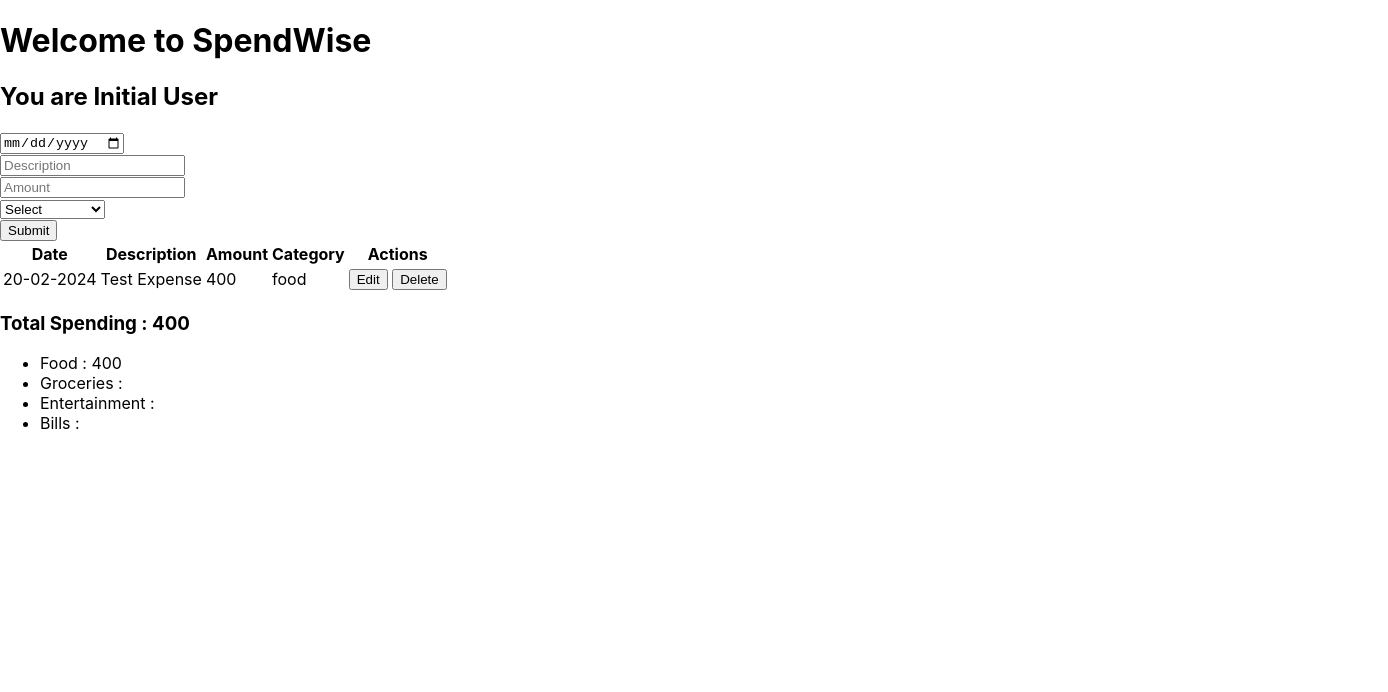
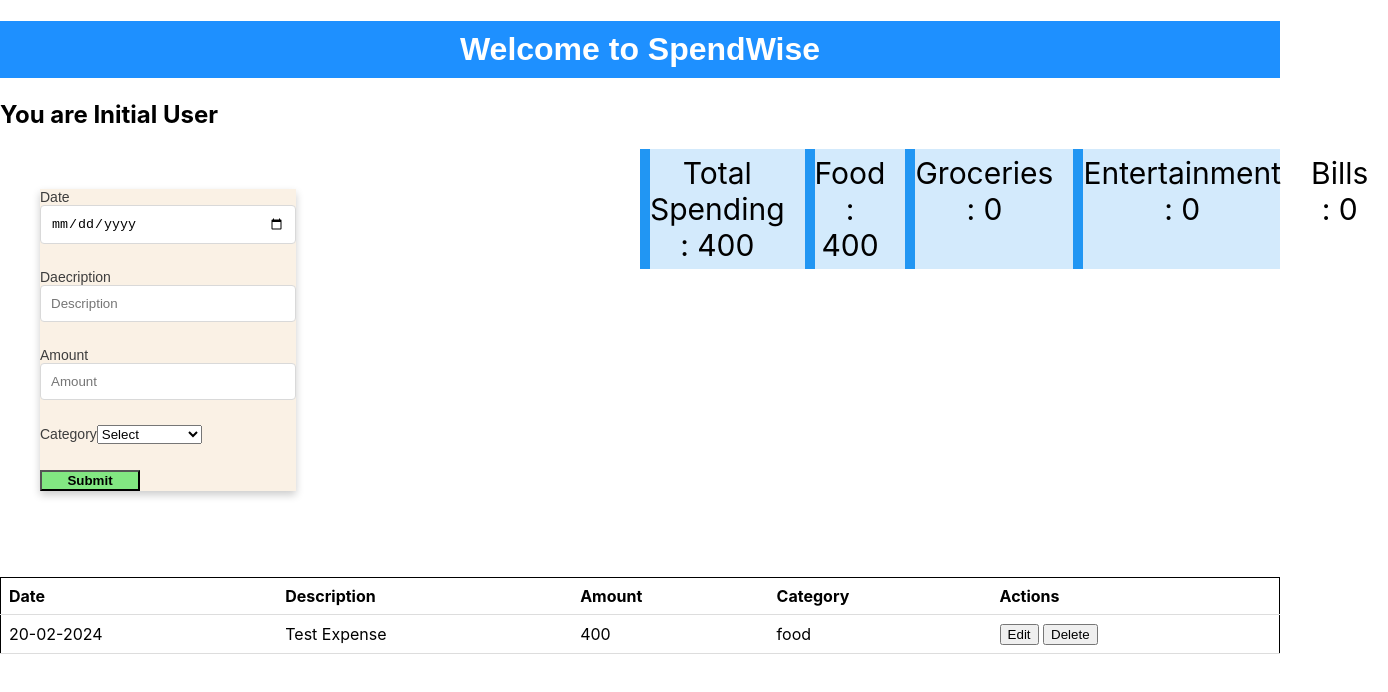
Before and after one commit to Meenakshi7395/expense_tracker, a React (Create React App) app: page / in a window 1280 px wide. Shown: the top 692 px of the page, 1388 px wide, since content can reach past the window. Built offline with nearby package versions, Linux system fonts and the light colour scheme.

Commit message:
style test done

```diff
--- a/src/App.js
+++ b/src/App.js
@@ -1,6 +1,6 @@
 import logo from './logo.svg';
 import './App.css';
-import Home from './pages/Home';
+import Home from './pages/Home.js';
 
 
 function App() {
--- /dev/null
+++ b/src/components/AddExpense.css
@@ -0,0 +1,61 @@
+
+  input {
+    border: 1px solid #d9d9d9;
+    border-radius: 4px;
+    box-sizing: border-box;
+    padding: 10px;
+    width: 100%;
+
+  }
+
+  label {
+    color: #3d3d3d;
+    display: block;
+    font-family: sans-serif;
+    font-size: 14px;
+    font-weight: 500;
+    margin-bottom: 5px;
+
+  }
+
+  .card {
+    /* Add shadows to create the "card" effect */
+    box-shadow: 0 4px 8px 0 rgba(0,0,0,0.2);
+    transition: 0.3s;
+    width: 40%;
+    /* padding-left: 5%; */
+    background-color: rgb(250, 241, 229);
+    /* margin-left: 4%; */
+    margin: 40px;
+
+  }
+
+  #btn{
+    width: 100px;
+    background-color: rgb(130, 231, 130);
+    font-weight: 600;
+  }
+  /* On mouse-over, add a deeper shadow
+  .card:hover {
+    box-shadow: 0 8px 16px 0 rgba(0,0,0,0.2);
+  }
+
+  /* Add some padding inside the card container */
+  /* .container {
+    padding: 2px 16px;
+  } */
+
+  table {
+    border-collapse: collapse;
+    width: 100%;
+    border: 1px solid black;
+    margin-top: 2%;
+  }
+
+  th, td {
+    padding: 8px;
+    text-align: left;
+    border-bottom: 1px solid #DDD;
+  }
+
+  tr:hover {background-color: #D6EEEE;}
--- a/src/components/AddExpense.js
+++ b/src/components/AddExpense.js
@@ -3,7 +3,7 @@
 import { useState } from "react";
 import { addExpense } from "../redux/spendWiseReducer";
 import { useDispatch } from "react-redux";
-
+import './AddExpense.css';
 function AddExpense(){
 
     const [date, setDate] = useState(new Date());
@@ -30,16 +30,18 @@ function AddExpense(){
 
     return <>
          {/* <form onSubmit={getValue}>  */}
-            <label>
+
+            <div className="card">
+            <label>Date
                 <input type="date" name="date"  placeholder="Enter Date" onChange={(event)=>setDate(event.target.value)} value={date}/>
             </label><br/>
-            <label>
+            <label>Daecription
                 <input type="text" name="description" placeholder="Description" onChange={(event)=>setDescription(event.target.value)}/>
             </label><br/>
-            <label>
+            <label>Amount
             <   input type="number" name="amount" placeholder="Amount" onChange={(event)=>setAmount(event.target.value)}/>
             </label><br/>
-            <label>
+            <label>Category
             <select id="category" name="Category" onChange={(event)=>setCategory(event.target.value)}>
                 <option >Select</option>
                 <option value="food">Food</option>
@@ -48,8 +50,8 @@ function AddExpense(){
                 <option value="bills">Bills</option>
             </select>
             </label><br/>
-            <button onClick={onSubmit}>Submit</button>
-
+            <button id="btn" onClick={onSubmit}>Submit</button>
+           </div>
         </>
 }
 
--- /dev/null
+++ b/src/components/CategoriedSpending.css
@@ -0,0 +1,43 @@
+.card2{
+    box-shadow: 0 4px 8px 0 rgba(0,0,0,0.2);
+    transition: 0.3s;
+    width: 40%;
+    padding-left: 5%;
+    background-color:rgb(202, 198, 198);
+    margin-left: 4%;
+
+}
+
+.grid-container {
+    display: grid;
+    height: 100px;
+    align-content: center;
+    grid-template-columns: auto auto auto auto auto;
+    gap: 10px;
+    background-color: #2196F3;
+    padding: 10px;
+
+  }
+
+  .grid-container > div {
+    background-color: rgba(255, 255, 255, 0.8);
+    text-align: center;
+    padding: 20px 0;
+    font-size: 30px;
+    padding-right: 20px;
+  }
+
+  /* .card2 {
+    box-shadow: 0 4px 8px 0 rgba(0,0,0,0.2);
+    transition: 0.3s;
+    width: 30%;
+    height: 100px;
+  }
+   */
+  .card2:hover {
+    box-shadow: 0 8px 16px 0 rgba(0,0,0,0.2);
+  }
+
+  .container {
+    padding: 2px 16px;
+  }
--- a/src/components/CategoriedSpending.js
+++ b/src/components/CategoriedSpending.js
@@ -1,36 +1,74 @@
 import React, { useEffect, useState } from "react";
 import { useSelector } from "react-redux";
-
+import './CategoriedSpending.css';
 function CategorisedSpending()
 {
     const totalSpending = useSelector(state=>state.spendwise.totalSpending)
     const expenses = useSelector((state)=>state.spendwise.expenses)
 
     const [foodAmount , setFoodAmount] = useState(0);
+    const [groceriesAmount , setGroceriesAmount] = useState(0);
+    const [entertainmentAmount, setEntertainmentAmount] = useState(0);
+    const [billsAmount, setBillsAmount] = useState(0);
 
     useEffect(()=>{
         var sumFoodAmount = 0
+        var sumGroceriesAmount =0
+        var sumEntertainmentAmount = 0
+        var sumBillsAmount = 0
+
         expenses.forEach(expense => {
             if(expense.category==='food')
             {
                 console.log(expense)
                 sumFoodAmount += Number(expense.amount)
             }
+
+            else if(expense.category==='grossiory')
+            {
+                console.log(expense)
+                sumGroceriesAmount += Number(expense.amount)
+            }
+
+            else if(expense.category==='entertainment')
+            {
+                console.log(expense)
+                sumEntertainmentAmount += Number(expense.amount)
+            }
+
+            else if(expense.category==='bills')
+            {
+                sumBillsAmount += Number(expense.amount)
+            }
+
         });
         setFoodAmount(sumFoodAmount)
-
+        setGroceriesAmount(sumGroceriesAmount)
+        setEntertainmentAmount(sumEntertainmentAmount)
+        setBillsAmount(sumBillsAmount)
     },[expenses])
 
 return <>
 
-    <h3>Total Spending : {totalSpending}</h3>
+<div class="grid-container">
+  <div>Total Spending : {foodAmount+groceriesAmount+entertainmentAmount+billsAmount}</div>
+  <div>Food : {foodAmount}</div>
+  <div>Groceries : {groceriesAmount}</div>
+  <div>Entertainment : {entertainmentAmount}</div>
+  <div>Bills : {billsAmount}</div>
+</div>
+
+    {/* <div className="card2">
+    <h3>Total Spending : {foodAmount+groceriesAmount+entertainmentAmount+billsAmount}</h3>
         <ul>
             <li>Food : {foodAmount}</li>
-            <li>Groceries : {}</li>
-            <li>Entertainment : {}</li>
-            <li>Bills : {}</li>
+            <li>Groceries : {groceriesAmount}</li>
+            <li>Entertainment : {entertainmentAmount}</li>
+            <li>Bills : {billsAmount}</li>
         </ul>
+    </div> */}
     </>
+
 }
 
 export default CategorisedSpending;
--- /dev/null
+++ b/src/pages/Home.css
@@ -0,0 +1,16 @@
+h1{
+    text-align: center;
+}
+
+.column-50 {
+    float: left;
+    width: 50%;
+
+  }
+
+  /* Clear floats after the columns */
+  .row:after {
+    content: "";
+    display: table;
+    clear: both;
+  }
--- a/src/pages/Home.js
+++ b/src/pages/Home.js
@@ -3,17 +3,28 @@ import { useSelector } from "react-redux";
 import ShowExpenses from "../components/ShowExpenses";
 import AddExpense from "../components/AddExpense";
 import CategorisedSpending from "../components/CategoriedSpending";
-
+import './Home.css';
 
 function Home(props)
 {
+    const myStyle = {
+        color: "white",
+        backgroundColor: "DodgerBlue",
+        padding: "10px",
+        fontFamily: "Sans-Serif"
+    };
+    const h2Style={
+        display: "flex",
+    }
     const user = useSelector(state=>state.spendwise.user)
     return <>
-        <h1>Welcome to SpendWise</h1>
-        <h2>You are {user}</h2>
-        <AddExpense/>
+        <h1 style={myStyle}>Welcome to SpendWise</h1>
+        <h2 style={h2Style}>You are {user}</h2>
+        <div class="row">
+            <div class="column-50"><AddExpense/></div>
+            <div class="column-50"> <CategorisedSpending /></div><br/>
+        </div><br/>
         <ShowExpenses/>
-        <CategorisedSpending />
     </>
 }
 export default Home;
```
